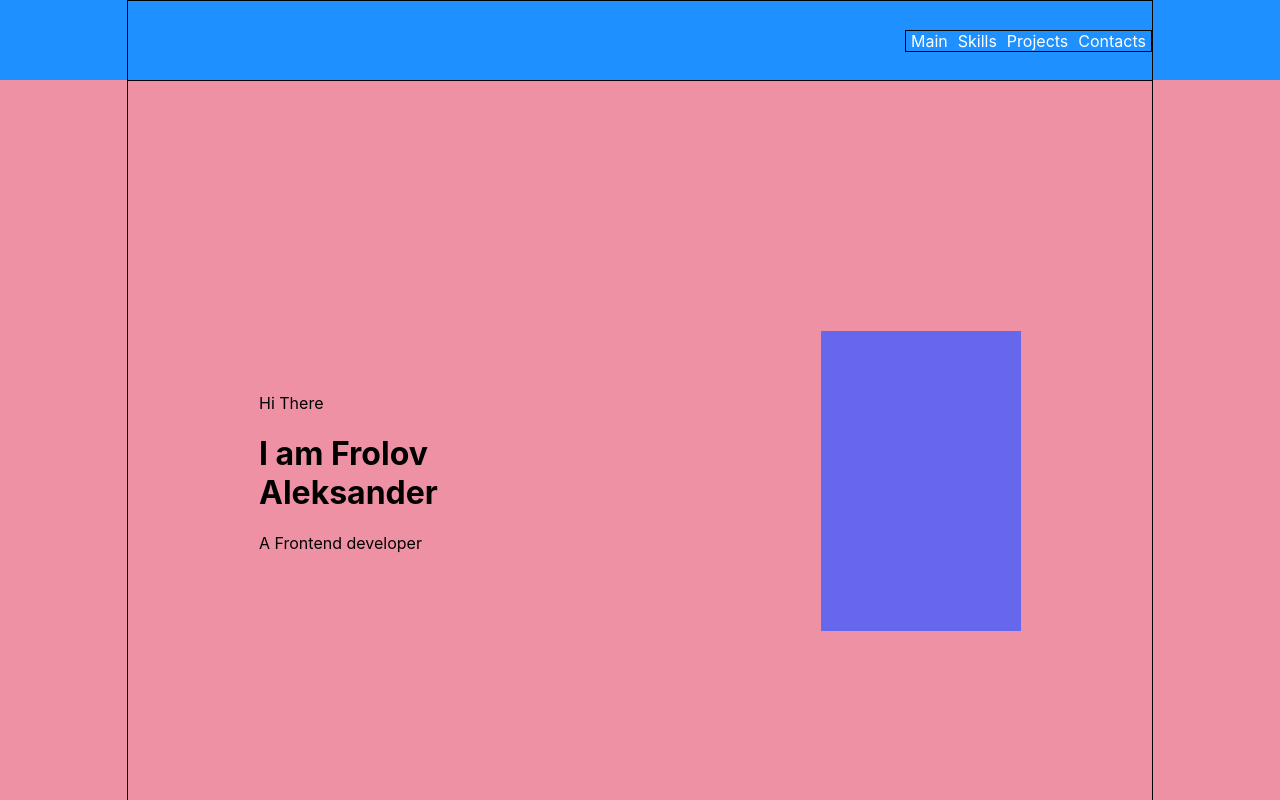
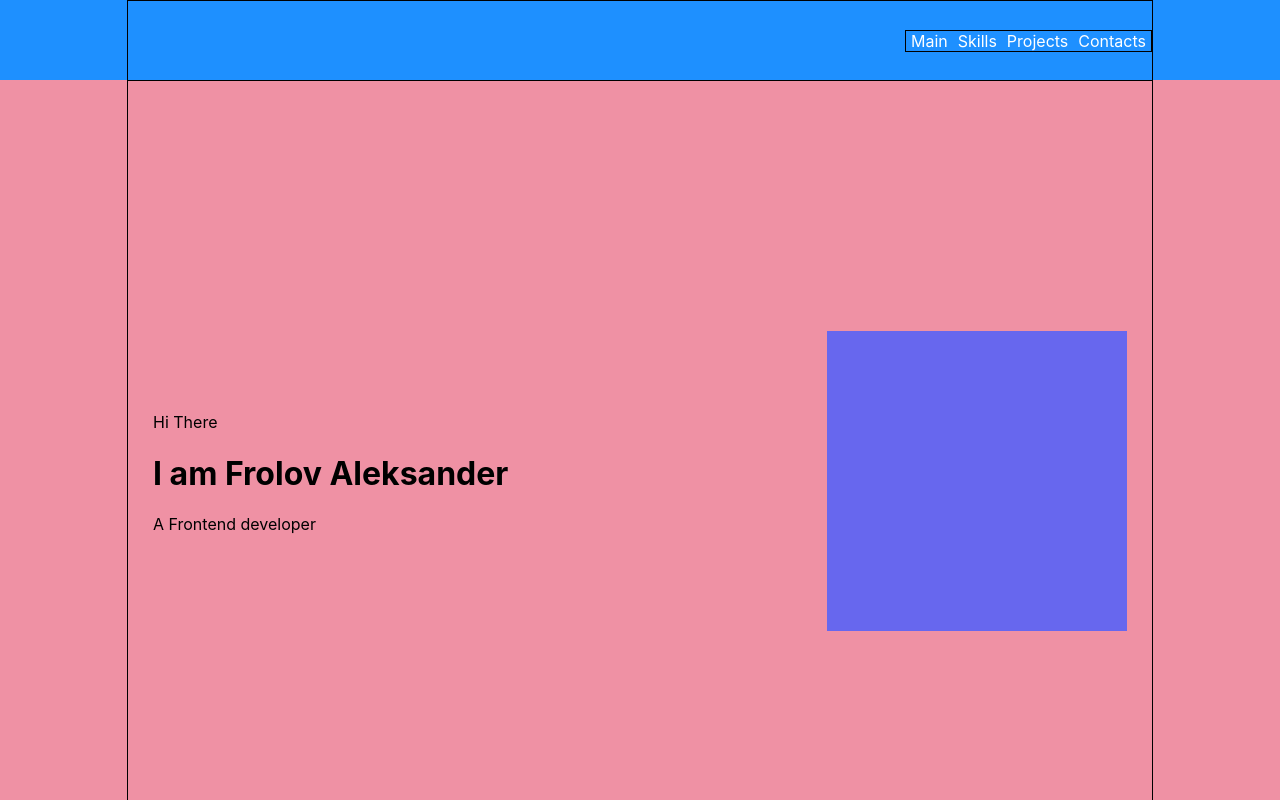
Before and after one commit to AleksandrFROLik/Portfolio, a React (Create React App) app: page / in a window 1280 px wide. Shown: the top 800 px of the page. Built offline with nearby package versions, Linux system fonts and the light colour scheme.

Commit message:
Portfolio 7 path

```diff
--- a/src/components/main/Main.module.css
+++ b/src/components/main/Main.module.css
@@ -3,11 +3,56 @@
     background-color: #ef91a4;
 }
 
-.text {
+.mainContainer {
+    border: 1px solid;
+    height: 100%;
+    width: 80%;
+    margin: 0 auto;
+
+    display: flex;
+    align-items: center;
+    justify-content: space-between;
+}
+
+.textBlock {
+    width: auto;
+    flex-wrap: wrap;
+    margin-left: 25px;
+}
+
+.photoBlock {
     width: 300px;
-}
-.photo {
-    width: 200px;
     height: 300px;
     background-color: #6767ee;
+    margin-right: 25px;
+    box-sizing: border-box;
+
 }
+
+@media (width: 360px) {
+    .mainContainer {
+        flex-direction: column;
+        justify-content: space-between;
+        position: relative;
+    }
+
+    .textBlock {
+        width: auto;
+        flex-wrap: wrap;
+        padding-top: 20px;
+    }
+
+    .textBlock span {
+        position: absolute;
+        top: 2%;
+        left: 50%;
+        margin-right: -50%;
+        transform: translate(-50%, -50%)
+    }
+
+    .photoBlock {
+
+        margin-right: 0;
+
+    }
+}
--- a/src/components/main/Main.tsx
+++ b/src/components/main/Main.tsx
@@ -1,20 +1,17 @@
 import React from "react";
-import style from './Main.module.css'
-import stylesContainer from '../stylesComponent/styles/stylesContainer.module.css'
-
+import styles from './Main.module.css'
 
 
 export const Main = () => {
-    return(
-        <div className={style.main}>
-            <div className={stylesContainer.container}>
-                <div className={style.text}>
+    return (
+        <div className={styles.main}>
+            <div className={styles.mainContainer}>
+                <div className={styles.textBlock}>
                     <span>Hi There</span>
                     <h1>I am Frolov Aleksander</h1>
                     <p>A Frontend developer</p>
                 </div>
-                <div className={style.photo}>
-
+                <div className={styles.photoBlock}>
                 </div>
             </div>
 
```
